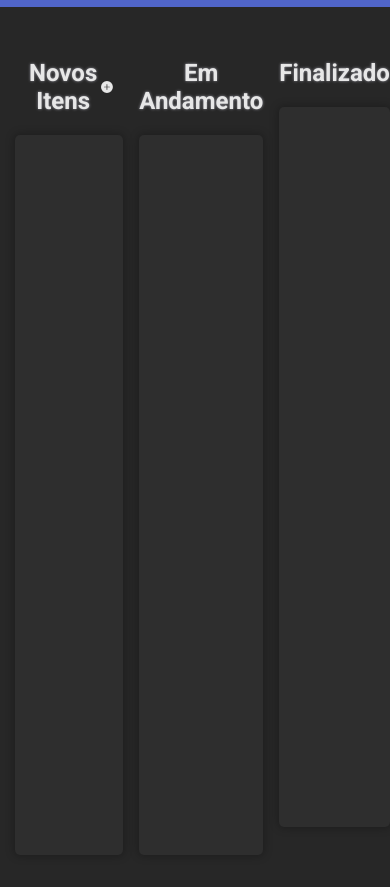
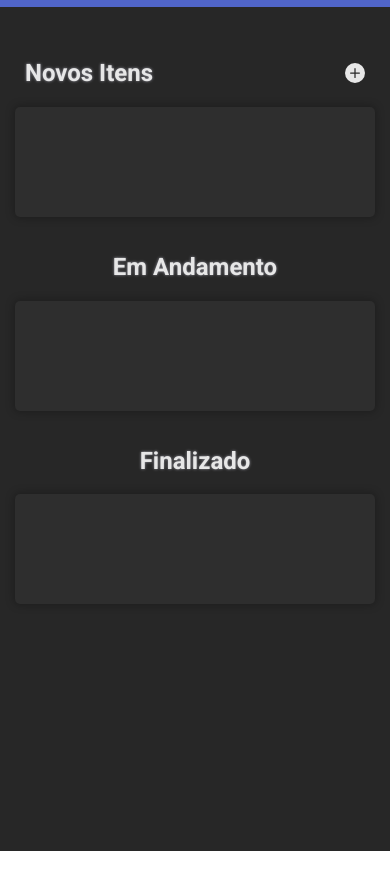
Before and after one commit to treinaweb/javascript-todo-list, a plain HTML site: page index.html in a window 390 px wide. Shown: the part 32-919 px from the top of the page. After the commit the page ends 883 px from the top, so only its background shows below. Drawn offline with Linux system fonts and the light colour scheme; no server answers.

Commit message:
5-3 Finalizando o projeto

```diff
--- a/assets/style/style.css
+++ b/assets/style/style.css
@@ -73,7 +73,7 @@ body {
     height: 700px;
     background-color: #ffffff08;
     border-radius: 5px;
-    padding: 10px;
+    padding: 10px 10px 10px 18px;
     box-shadow: 0 0 9px 1px #00000047;
     display: flex;
     flex-direction: column;
@@ -98,10 +98,10 @@ body {
 
 .card h3 {
     margin: .3rem 0;
+    color: #b8b5b5;
 }
 
 .card p {
-    margin: 0;
     padding-top: 1rem;
     border-top: solid 1px #797979;
 }
@@ -296,3 +296,15 @@ body {
     width: fit-content;
     padding: 10px 20px;
 }
+
+/* Breakpoints */
+@media(max-width: 992px) {
+    .todo-list-container {
+        grid-template-columns: 1fr;
+    }
+
+    .cards-container {
+        height: auto;
+        padding: 10px 10px 100px 10px;
+    }
+}
```
